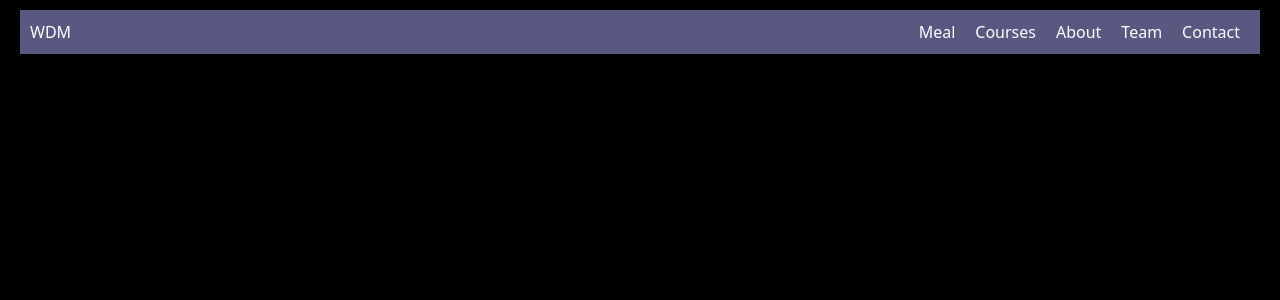
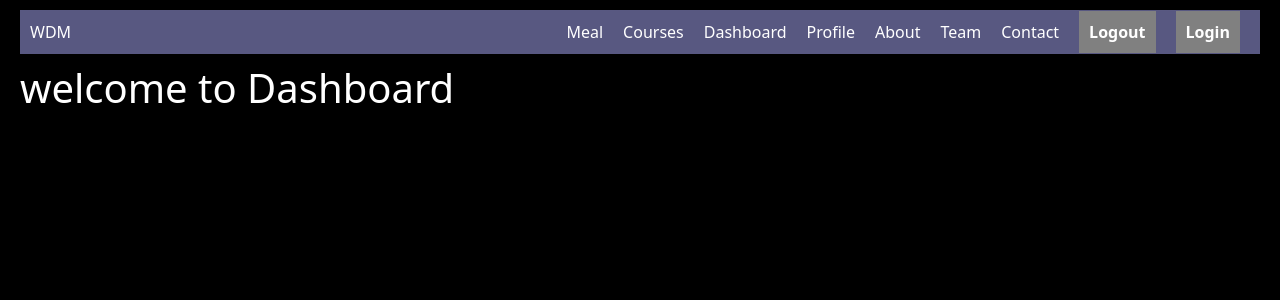
Before and after one commit to Sayali1015/React_Basics, a React (Vite) app: page /dashboard in a window 1280 px wide. Shown: the top 300 px of the page. Built offline with nearby package versions, Linux system fonts and the light colour scheme.

Commit message:
added login and logout to navbar

```diff
--- a/src/App.jsx
+++ b/src/App.jsx
@@ -12,6 +12,8 @@ import  Movies from "./MovieZone/Movies";
 // import Multiple_Input_Handling from "./components/Multiple_Input_Handling";
 import Meal from "./Food_Recipe/Meal";
 import Navbar  from './components/Navbar';
+import Dashboard from './Pages/Dashboard';
+import Profile from './Pages/Profile';
 
 const App = () => {
   return (
@@ -27,6 +29,9 @@ const App = () => {
     <Route  path = "/courses/:id" element={<Course_Detail />}/>
     <Route  path = "/movies" element={<Movies />}/>
     <Route  path = "/meal" element={<Meal />}/>
+    <Route path = "/dashboard" element={<Dashboard/>}/>
+    <Route path = "/profile" element={<Profile/>}/>
+
   </Routes>
 </Router>
   {/* <Movies/> */}
--- /dev/null
+++ b/src/Pages/Dashboard.jsx
@@ -0,0 +1,11 @@
+import React from 'react'
+
+const Dashboard = () => {
+  return (
+    <div>
+        <h1> welcome to Dashboard </h1>
+    </div>
+  )
+}
+
+export default Dashboard
--- /dev/null
+++ b/src/Pages/Profile.jsx
@@ -0,0 +1,11 @@
+import React from 'react'
+
+const Profile = () => {
+  return (
+    <div>
+      <h1>Welocome to profile</h1>
+    </div>
+  )
+}
+
+export default Profile
--- a/src/components/Navbar.jsx
+++ b/src/components/Navbar.jsx
@@ -1,17 +1,26 @@
-import React from 'react'
+import React, { useState } from 'react'
 import { Link } from 'react-router-dom'
 import './Navbar.css'
 
 const Navbar = () => {
+    const [isLogin, setIsLogin] = useState(false)
+
+
   return (
     <div className='nav_bar'>
       <Link  to={'/'} className='left items'>WDM</Link>
       <div className='right'>
         <Link className= "items" to={'/meal'}>Meal</Link>
         <Link className= "items" to={'/courses'}>Courses</Link>
+        <Link className= "items" to={'/dashboard'}>Dashboard</Link>
+        <Link className= "items" to={'/profile'}>Profile</Link>
         <Link className= "items" to={'/about'}>About</Link>
         <Link className= "items" to={'/team'}>Team</Link>
         <Link className= "items" to={'/contact'}>Contact</Link>
+        <Link className= "items" style={{fontWeight: 'bold', backgroundColor: 'grey', margin: '10px'}}>Logout</Link>
+        <Link className= "items" style={{fontWeight: 'bold', backgroundColor: 'grey',  margin:"10px"}}>Login</Link>
+
+
       </div>
     </div>
   )
```
